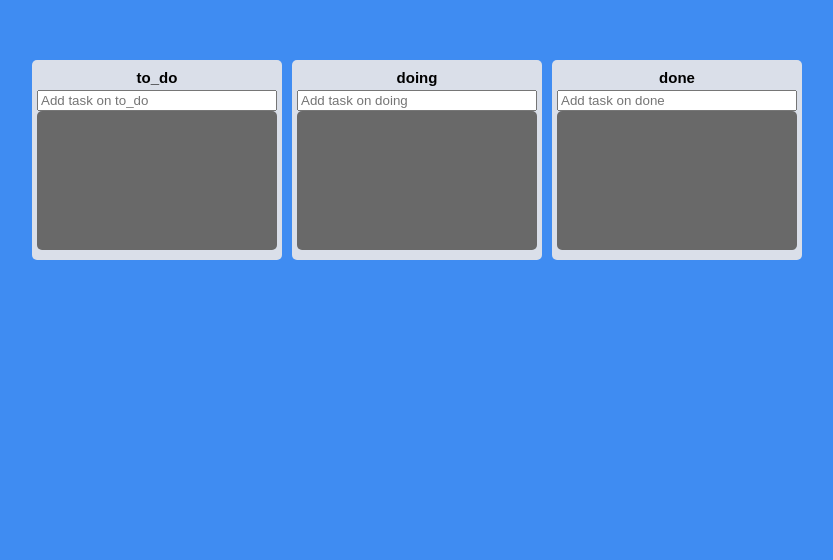
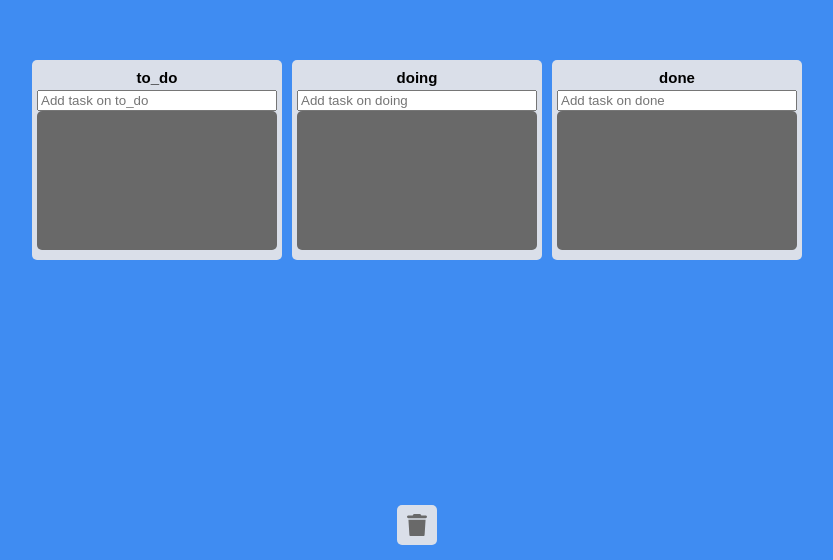
Before and after one commit to Sunnies-Memo/To-do-app-frontend, a React (Create React App) app: page /todos in a window 1280 px wide. Shown: the part 240-800 px from the top of the page, without its empty margins (223-1056 px from the left). Built offline with nearby package versions, Linux system fonts and the light colour scheme.

Commit message:
Trash can complete

```diff
--- a/src/App.tsx
+++ b/src/App.tsx
@@ -1,8 +1,9 @@
-import { DragDropContext, DropResult } from "react-beautiful-dnd";
+import { DragDropContext, DropResult, Droppable } from "react-beautiful-dnd";
 import { useRecoilState } from "recoil";
 import styled  from "styled-components";
 import { toDoState } from "./atoms";
 import Board from "./components/Board";
+import TrashCan from "./components/TrashBin";
 
 const Wrapper = styled.div`
   display: flex;
@@ -11,6 +12,7 @@ const Wrapper = styled.div`
   justify-content: center;
   align-items: center;
   height: 100vh;
+  position: relative;
 `
 const Boards = styled.div`
   display: flex;
@@ -25,6 +27,8 @@ const Boards = styled.div`
 function App() {
   const [toDos, setToDos] = useRecoilState(toDoState);
   const onDragEnd = (info:DropResult) => {
+    console.log(info);
+    console.log(info.destination);
     const {destination, source} = info;
     if(!destination) return;
     if(destination?.droppableId === source.droppableId){
@@ -40,7 +44,17 @@ function App() {
         }
       })
     }
-    if(destination.droppableId !== source.droppableId){
+    if(destination.droppableId === "trashBin"){
+      //Deleting ToDo
+      setToDos(prev => {
+        const boardCopy = [...prev[source.droppableId]];
+        boardCopy.splice(source.index, 1);
+        return {
+          ...prev,
+          [source.droppableId]:boardCopy
+        }
+      })
+    } else if(destination.droppableId !== source.droppableId){
       //Cross board movement
       setToDos(prev => {
         const sourceBoard = [...prev[source.droppableId]];
@@ -55,6 +69,7 @@ function App() {
         }
       })
     }
+
   }
     return (
     <>
@@ -63,6 +78,7 @@ function App() {
         <Boards className="boards">
          {Object.keys(toDos).map(boardId => <Board boardId={boardId} key={boardId} toDos={toDos[boardId]}/>)}
         </Boards>
+        <TrashCan/>
       </Wrapper>
     </DragDropContext>
     </>
--- /dev/null
+++ b/src/assets/Icons.tsx
@@ -0,0 +1,7 @@
+export function TrashBin() {
+    return(
+        <svg xmlns="http://www.w3.org/2000/svg" viewBox="0 0 448 512">
+            <path d="M135.2 17.7L128 32H32C14.3 32 0 46.3 0 64S14.3 96 32 96H416c17.7 0 32-14.3 32-32s-14.3-32-32-32H320l-7.2-14.3C307.4 6.8 296.3 0 284.2 0H163.8c-12.1 0-23.2 6.8-28.6 17.7zM416 128H32L53.2 467c1.6 25.3 22.6 45 47.9 45H346.9c25.3 0 46.3-19.7 47.9-45L416 128z"/>
+        </svg>
+    )
+}
--- /dev/null
+++ b/src/components/TrashBin.tsx
@@ -0,0 +1,42 @@
+import { Droppable } from "react-beautiful-dnd";
+import { styled } from "styled-components";
+import { TrashBin } from "../assets/Icons";
+
+interface IDeleteTodoBox{
+    isDraggingOver:boolean;
+}
+const DeleteToDoBox = styled.div<IDeleteTodoBox>`
+  position: fixed;
+  display: flex;
+  justify-content: center;
+  align-items: center;
+  width: 40px;
+  height: 40px;
+  background-color: ${props => props.theme.boardColor};
+  border-radius: 5px;
+  bottom: 15px;
+  svg{
+    fill: ${props=>props.isDraggingOver? "red" : "dimgray"};
+    width: 20px;
+  }
+`
+function TrashCan(){
+    return(
+        <>
+        <Droppable droppableId="trashBin">
+            {(magic,snapshot) =>
+            <DeleteToDoBox
+                ref={magic.innerRef}
+                {...magic.droppableProps}
+                isDraggingOver={snapshot.isDraggingOver}
+            >
+                {magic.placeholder}
+                <TrashBin/>
+            </DeleteToDoBox>
+            }
+        </Droppable>
+        </>
+    )
+}
+
+export default TrashCan;
```
